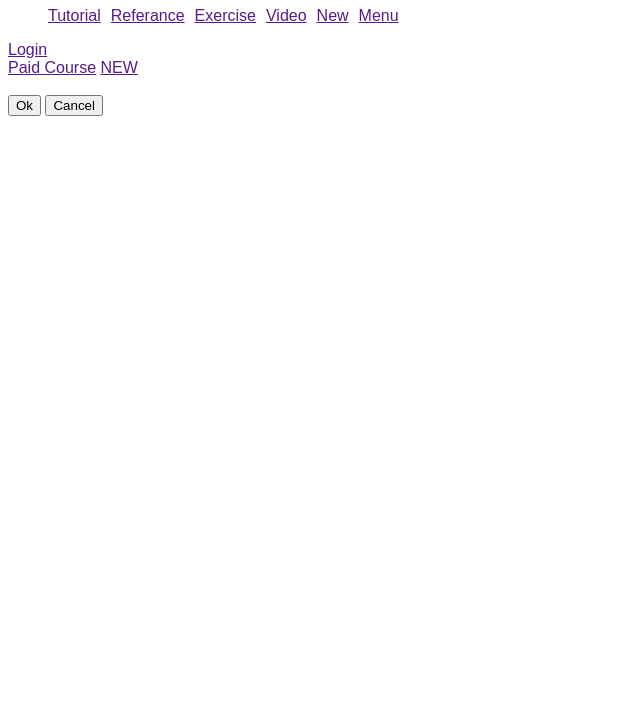
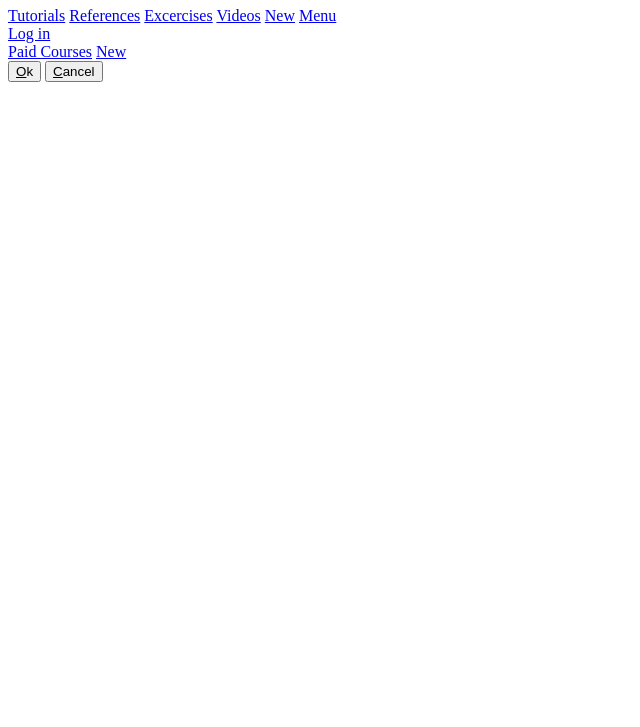
Before and after one commit to ankitverma-uCertify/Accessibility_Check, a plain HTML site: page index.html in a window 1280 px wide. Shown: the part 73-800 px from the top of the page, without its empty margins (0-640 px from the left). Drawn offline with Linux system fonts and the light colour scheme.

Commit message:
Update index.html

```diff
--- a/index.html
+++ b/index.html
@@ -4,47 +4,29 @@
     <meta charset="UTF-8">
     <meta http-equiv="X-UA-Compatible" content="IE=edge">
     <meta name="viewport" content="width=device-width, initial-scale=1.0">
-    <title>Document</title>
-    <style>
-        *
-        {
-            text-transform: capitalize;
-            font-family: Arial, Helvetica, sans-serif;
-        }
-        ul
-        {
-            display: flex;
-        }
-        ul li{
-            padding-right: 10px;
-            list-style: none;
-        }
-    </style>
+    <title>Accessibility Assignment</title>
 </head>
-<body>
-    <h1>normal accessibility test</h1>
-    <div>
-        <ul>
-            <li><a href="" accesskey="t">tutorial</a></li>
-            <li><a href="" accesskey="r">referance</a></li>
-            <li><a href="" accesskey="e">exercise</a></li>
-            <li><a href="" accesskey="v">video</a></li>
-            <li><a href="" accesskey="n">new</a></li>
-            <li><a href="" accesskey="m">menu</a></li>
-        </ul>
+
+    <body>
+        <h1 accesskey="Normal Accessibility Test">Normal Accessibility Test</h1>
+
+        <div>
+        <a accesskey="t" href="javascript:void(0)" tabindex="1">Tutorials</a>
+        <a accesskey="r" href="javascript:void(0)" tabindex="2">References</a>
+        <a accesskey="r" href="javascript:void(0)" tabindex="3">Excercises</a>
+        <a accesskey="v" href="javascript:void(0)" tabindex="4">Videos</a>
+        <a accesskey="n" href="javascript:void(0)" tabindex="5">New</a>
+        <a accesskey="m" href="javascript:void(0)" tabindex="6">Menu</a>
     </div>
-    <a href="" accesskey="l" >login</a>
-    <br>
 
+        <a accesskey="l" href="javascript:void(0)" tabindex="7">Log in</a>
 
-    <div>
-        <a href="">paid course</a>
-        <a href="">NEW</a>
+        <div>
+        <a accesskey="Paid Courses" href="https://courses.w3schools.com" tabindex="8" a>Paid Courses</a>
+        <a accesskey="New" href="https://www.w3schools.com/spaces" tabindex="9">New</a>
     </div>
-    <br>
-    <div>
-        <button accesskey="o" >ok</button>
-        <button accesskey="c" >cancel</button>
-    </div>
-</body>
+
+        <button accesskey="o"  tabindex="10"><u>O</u>k</button>
+        <button accesskey="c"  tabindex="11"><u>C</u>ancel</button>
+    </body>
 </html>
```
